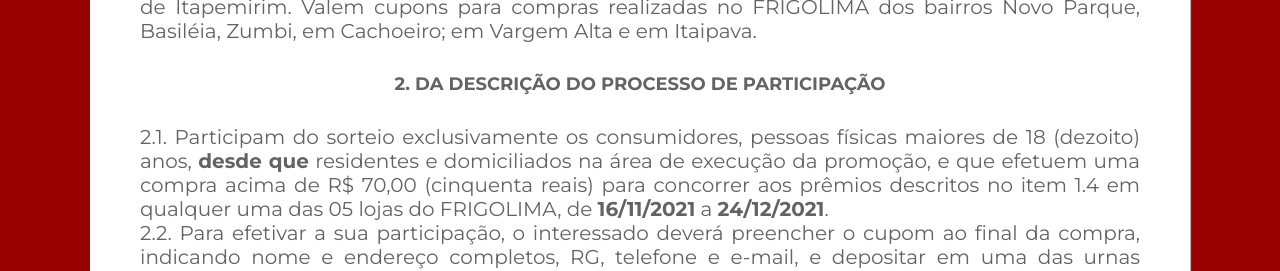
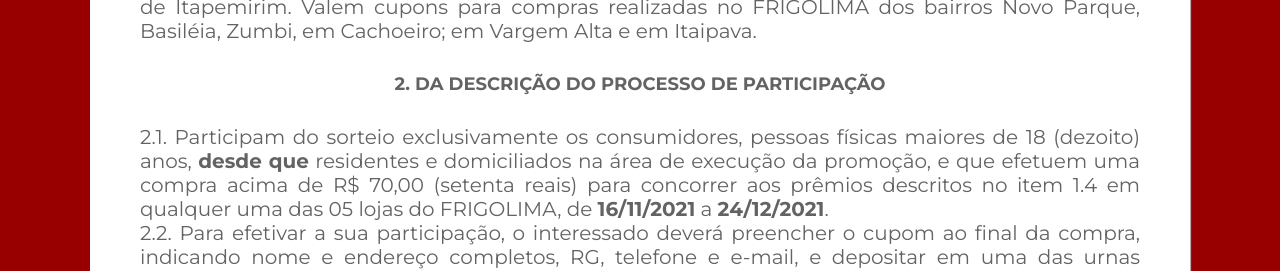
Before and after one commit to marcoshmarcarini/link-frigolima, a Next.js app: page /regulamento in a window 1280 px wide. Shown: the part 1020-1291 px from the top of the page. Built offline with nearby package versions, Linux system fonts and the light colour scheme.

Commit message:
simple update.

```diff
--- a/pages/regulamento.js
+++ b/pages/regulamento.js
@@ -32,7 +32,7 @@ export default function Regulamento(){
                     <p className="regulamento-txt">1.4 Serão sorteadas: 01 moto Haojue DK 150 FI CBS 2021/22 0km e 05 (cinco) vales-compra no valor total de R$ 300,00 (trezentos reais) cada. Os vales-compra serão sorteados simultaneamente no dia 22 de dezembro de 2021 às 17h, um para cada unidade do Frigolima. No dia 24 de dezembro de 2021, às 17h, haverá o sorteio da Moto 0KM na unidade do Frigolima no Bairro Novo Parque, em Cachoeiro de Itapemirim. Valem cupons para compras realizadas no FRIGOLIMA dos bairros Novo Parque, Basiléia, Zumbi, em Cachoeiro; em Vargem Alta e em Itaipava. </p>
 
                     <h5 className="regulamento-sub-titulo"><strong>2. DA DESCRIÇÃO DO PROCESSO DE PARTICIPAÇÃO</strong></h5>
-                    <p className="regulamento-txt">2.1. Participam do sorteio exclusivamente os consumidores, pessoas físicas maiores de 18 (dezoito) anos, <strong>desde que</strong> residentes e domiciliados na área de execução da promoção, e que efetuem uma compra acima de R$ 70,00 (cinquenta reais) para concorrer aos prêmios descritos no item 1.4 em qualquer uma das 05 lojas do FRIGOLIMA, de <strong>16/11/2021</strong> a <strong>24/12/2021</strong>.</p>
+                    <p className="regulamento-txt">2.1. Participam do sorteio exclusivamente os consumidores, pessoas físicas maiores de 18 (dezoito) anos, <strong>desde que</strong> residentes e domiciliados na área de execução da promoção, e que efetuem uma compra acima de R$ 70,00 (setenta reais) para concorrer aos prêmios descritos no item 1.4 em qualquer uma das 05 lojas do FRIGOLIMA, de <strong>16/11/2021</strong> a <strong>24/12/2021</strong>.</p>
                     <p className="regulamento-txt">2.2. Para efetivar a sua participação, o interessado deverá preencher o cupom ao final da compra, indicando nome e endereço completos, RG, telefone e e-mail, e depositar em uma das urnas disponibilizadas no interior das lojas, que serão lacradas às 17h do dia 22/12/2021 para a realização dos sorteios. As urnas voltam a ser abertas para o sorteio do moto, sendo lacradas novamente no dia 24/12/2021, às 17h.</p>
                     <p className="regulamento-txt">2.2.1. Feito isso, o participante automaticamente autoriza sua participação nas ações promocionais que vierem a ser implementadas, sem que seja exigido outro cadastro ou aceite de regulamento específico.</p>
                     <p className="regulamento-txt">2.3. Os participantes serão excluídos automaticamente da promoção em caso de fraude comprovada, participação através da obtenção de benefício/vantagem de forma ilícita ou pelo não cumprimento de quaisquer das condições deste regulamento. Para efeito desse item, considera-se fraude a participação através do cadastramento de informações incorretas ou falsas; a participação de pessoas não elegíveis conforme critérios aqui estabelecidos.</p>
```
